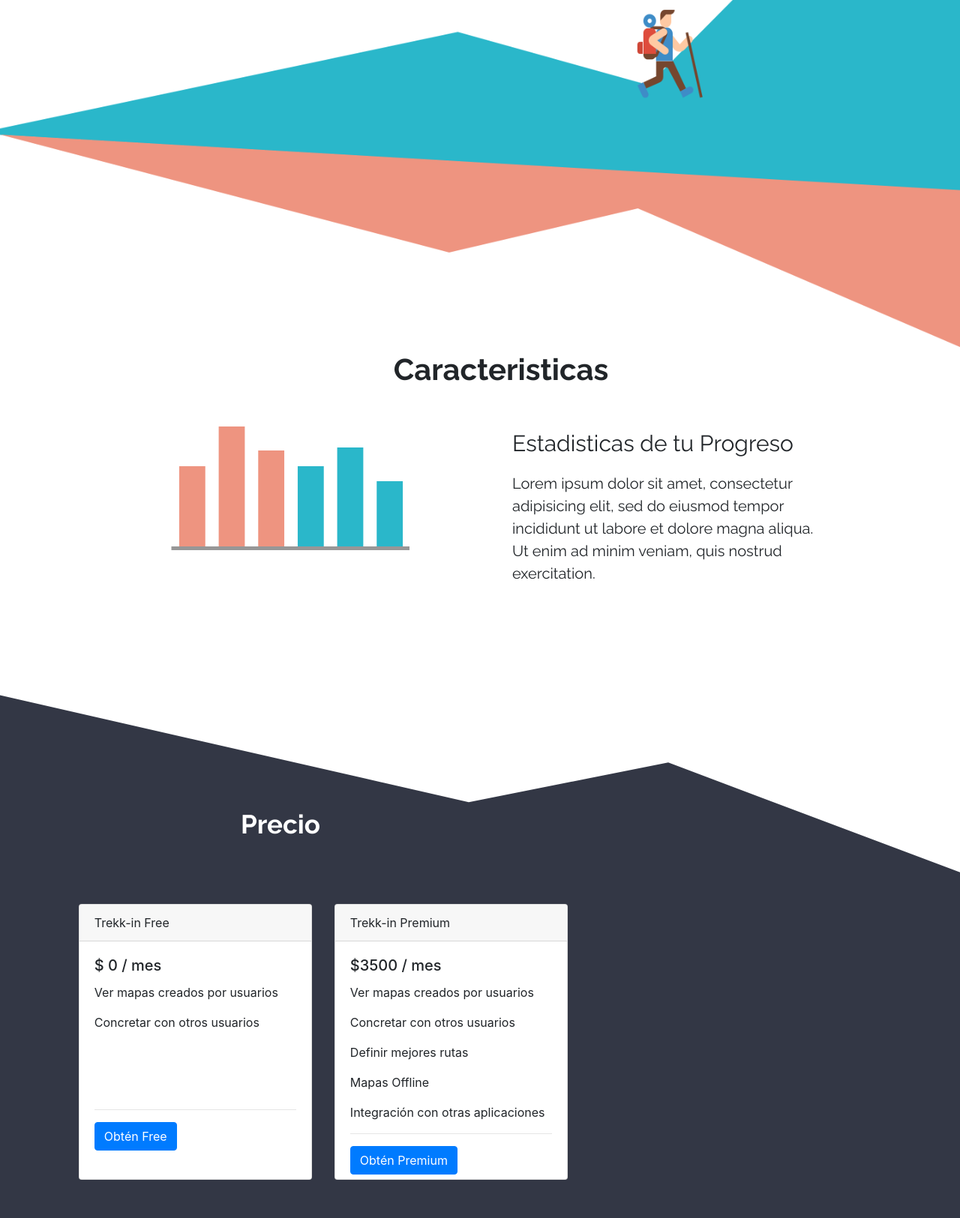
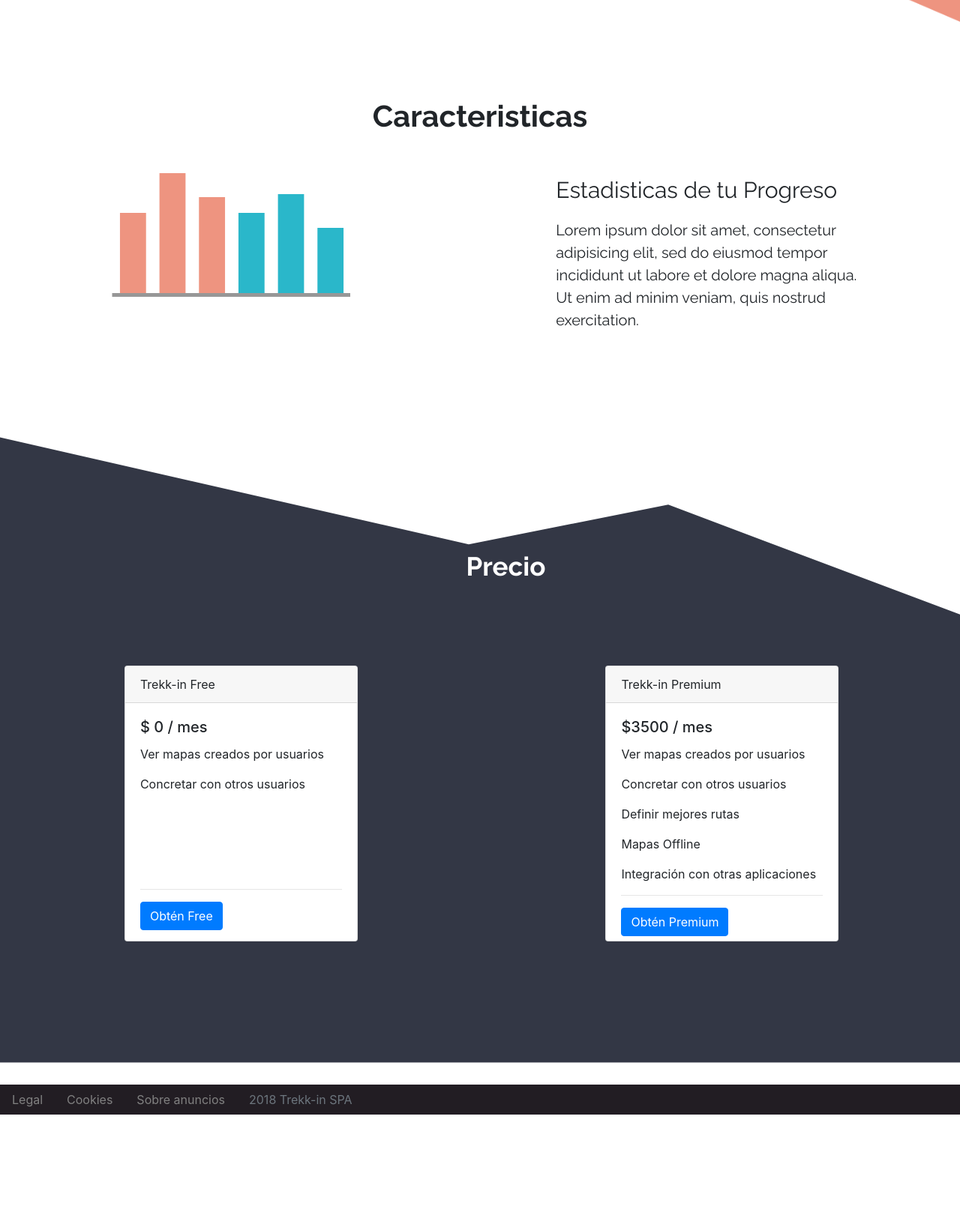
Before and after one commit to elizabethrethama/Startup_treek-in, a plain HTML site: page index.html in a window 1280 px wide. Shown: the part 740-2365 px from the top of the page at 75% size. After the commit the page ends 2227 px from the top, so only its background shows below. Drawn offline with nearby package versions, Linux system fonts and the light colour scheme.

Commit message:
actualizacion miercoles 03:12

```diff
--- a/assets/scss/base/_grilla.scss
+++ b/assets/scss/base/_grilla.scss
@@ -1,23 +1,18 @@
-*     {
-  max-width: 1366px;
+*            {
+  max-width:  1350px;
   margin: 0px;
   padding: 0px;
 }
 
-body      {
-  max-width: 1366px;
-}
-
-
-
-btn-primary  {
-  display: flex;
-  justify-content: flex-start;
+.container2 {
+position: absolute;
+ width:  1349px;
 }
 
 .card   {
   width: 311px;
   height: 368px;
+  margin: 26px;
 }
 
 .caracteristicas  {
@@ -28,15 +23,10 @@ margin-bottom: 46px;
   position: absolute;
 }
 
-.section  {
+.sesion  {
   display: flex;
   flex-direction: row;
 }
-
-.Texto1   {
-  position: absolute;
-}
-
 
 
 .rectangulo   {
@@ -45,11 +35,6 @@ margin-bottom: 46px;
 
   }
 
-
-.containprice  {
-    position: absolute;
-
-}
 
 .tituloprecio   {
   padding: 80px;
@@ -65,6 +50,12 @@ height: auto;
   text-align: left;
 }
 
+.fondoprecio  {
+  width: 100%;
+  height: auto;
+}
+
+
 footer  {
-  max-width: 1366px;
+  max-width: 1350px;
 }
--- a/index.html
+++ b/index.html
@@ -2,21 +2,21 @@
 <html lang="es" dir="ltr">
   <head>
     <meta charset="utf-8">
-    <meta name="viewport" content="width=device-width, initial-scale=1, maximum-scale=1">
+    <meta name="viewport" content="width=device-width, initial-scale=1, maximum-scale=1.0">
         <link rel="stylesheet" href="assets/css/style.css">
         <link rel="stylesheet" href="https://stackpath.bootstrapcdn.com/bootstrap/4.4.1/css/bootstrap.min.css" integrity="sha384-Vkoo8x4CGsO3+Hhxv8T/Q5PaXtkKtu6ug5TOeNV6gBiFeWPGFN9MuhOf23Q9Ifjh" crossorigin="anonymous">
         <link href="https://fonts.googleapis.com/css?family=Raleway:400,700&display=swap" rel="stylesheet">
         <link rel="stylesheet" href="https://use.fontawesome.com/releases/v5.6.3/css/all.css"
       integrity="sha384-UHRtZLI+pbxtHCWp1t77Bi1L4ZtiqrqD80Kn4Z8NTSRyMA2Fd33n5dQ8lWUE00s/"
       crossorigin="anonymous">
-          <link href="/your-path-to-fontawesome/css/fontawesome.css" rel="stylesheet">
 
     <title>Starup Treek-In</title>
   </head>
 <body>
   <nav class="navbar navbar-expand-lg navbar fixed-top" style="background-color:#fff">
-        <div class="container">
-          <a class="navbar-brand" href="#"><svg width="48px" height="40px" viewBox="0 0 48 40" version="1.1" xmlns="http://www.w3.org/2000/svg" xmlns:xlink="http://www.w3.org/1999/xlink">
+        <div class="container" id="nav">
+          <a class="navbar-brand" href="#" id="logo">
+<svg width="48px" height="40px" viewBox="0 0 48 40" version="1.1" xmlns="http://www.w3.org/2000/svg" xmlns:xlink="http://www.w3.org/1999/xlink">
 <!-- Generator: Sketch 52.5 (67469) - http://www.bohemiancoding.com/sketch -->
 <title>Logo</title>
 <desc>Created with Sketch.</desc>
@@ -89,11 +89,18 @@
   </div>
 </section>
 
-<section class="container-flex rectangulo">
+
+
+
+<section class="Seccion charact">
+<div class="container1">
+  <div class="cointainer-fluid my-5 p-5">
     <div class="caracteristicas">
       <p>Caracteristicas</p>
     </div>
-  <div class="row justify-content-center">
+    <div class="row justify-content-around">
+      <div class="col-sm-12 col-md-4 col-lg-4">
+       <div class="row">
          <div class="col-4">
            <div class="grafico">
                <svg width="318" height="165" xmlns="http://www.w3.org/2000/svg">
@@ -105,25 +112,38 @@
                 </svg>
            </div>
          </div>
-     <div class="col-4">
+     </div>
+      </div>
+      <div class="col-sm-12 col-md-4 col-lg-4">
+        <div class="row">
           <div class="estadisticas">
               <p>Estadisticas de tu Progreso</p>
             </div>
             <div class="texto3">
               <p>Lorem ipsum dolor sit amet, consectetur adipisicing elit, sed do eiusmod tempor incididunt ut labore et dolore magna aliqua. Ut enim ad minim veniam, quis nostrud exercitation.</p>
             </div>
+
         </div>
       </div>
-
+    </div>
+  </div>
+</div>
 </section>
 
 
-<div class="cointainer-fluid my-5 p-5 containprice">
+
+
+
+
+<section class="Seccion Precios">
+<div class="container2">
+  <div class="cointainer-fluid my-5 p-5">
     <div class="tituloprecio">
       Precio
     </div>
     <div class="row justify-content-around">
-    <div class="col-4">
+      <div class="col-sm-12 col-md-4 col-lg-4">
+       <div class="row">
         <div class="card">
             <div class="card-header">
               Trekk-in Free
@@ -132,13 +152,15 @@
               <h5 class="card-title">$ 0 / mes </h5>
               <p class="card-text">Ver mapas creados por usuarios</p>
               <p class="card-text">Concretar con otros usuarios</p>
-            <br><br><br>
+              <br><br><br><br>
               <hr>
               <a href="#" class="btn btn-primary">Obtén Free</a>
             </div>
        </div>
      </div>
-    <div class="col-4">
+      </div>
+      <div class="col-sm-12 col-md-4 col-lg-4">
+        <div class="row">
           <div class="card">
             <div class="card-header">
               Trekk-in Premium
@@ -158,9 +180,11 @@
       </div>
     </div>
   </div>
+</div>
+</section>
 
 
-<div class="preciosfondo" class="responsive">
+<div  class="responsive" >
   <?xml version="1.0" encoding="UTF-8"?>
     <svg width="1345px" height="893px" viewBox="0 0 1440 893" version="1.1" xmlns="http://www.w3.org/2000/svg" xmlns:xlink="http://www.w3.org/1999/xlink">
     <!-- Generator: Sketch 52.5 (67469) - http://www.bohemiancoding.com/sketch -->
```
Also changed, not shown: assets/css/style.css, assets/scss/abstracts/_tipografias.scss (line endings or trailing spaces), 1 other file. Lines whose indentation alone changed are shown as unchanged.
